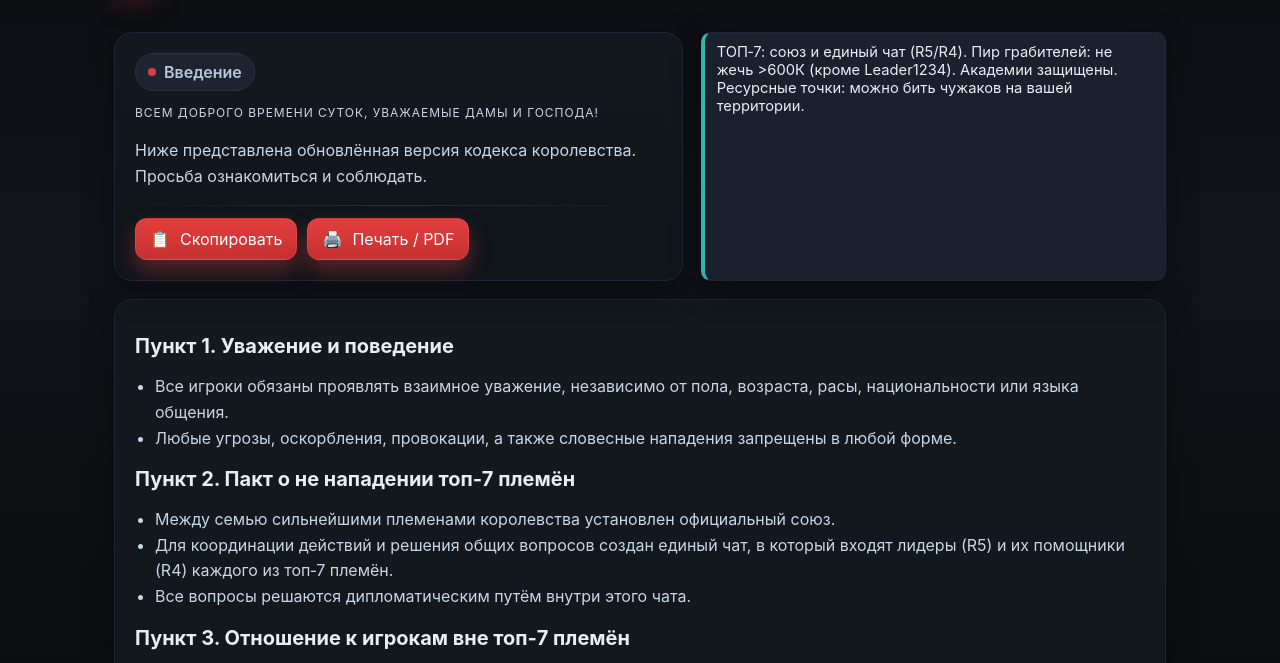
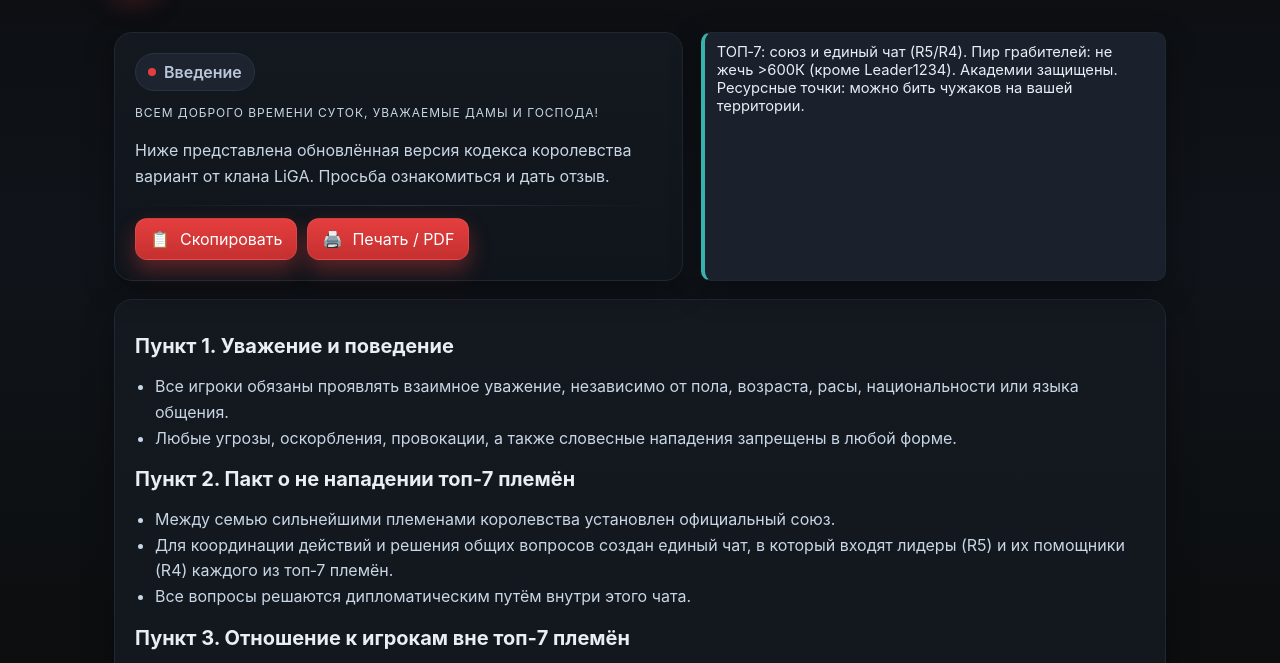
Before and after one commit to yoda2981/LiGAversion, a plain HTML site: page index.html in a window 1280 px wide. Shown: the part 80-743 px from the top of the page. Drawn offline with Linux system fonts and the light colour scheme.

Commit message:
Update index.html

```diff
--- a/index.html
+++ b/index.html
@@ -86,7 +86,7 @@
       ru: {
         introBadge:"Введение",
         intro:`<p class='kicker'>Всем доброго времени суток, уважаемые дамы и господа!</p>
-        <p>Ниже представлена обновлённая версия кодекса королевства. Просьба ознакомиться и соблюдать.</p>`,
+        <p>Ниже представлена обновлённая версия кодекса королевства вариант от клана LiGA. Просьба ознакомиться и дать отзыв.</p>`,
         sections:[
           {h:"Пункт 1. Уважение и поведение", items:[
             "Все игроки обязаны проявлять взаимное уважение, независимо от пола, возраста, расы, национальности или языка общения.",
```
